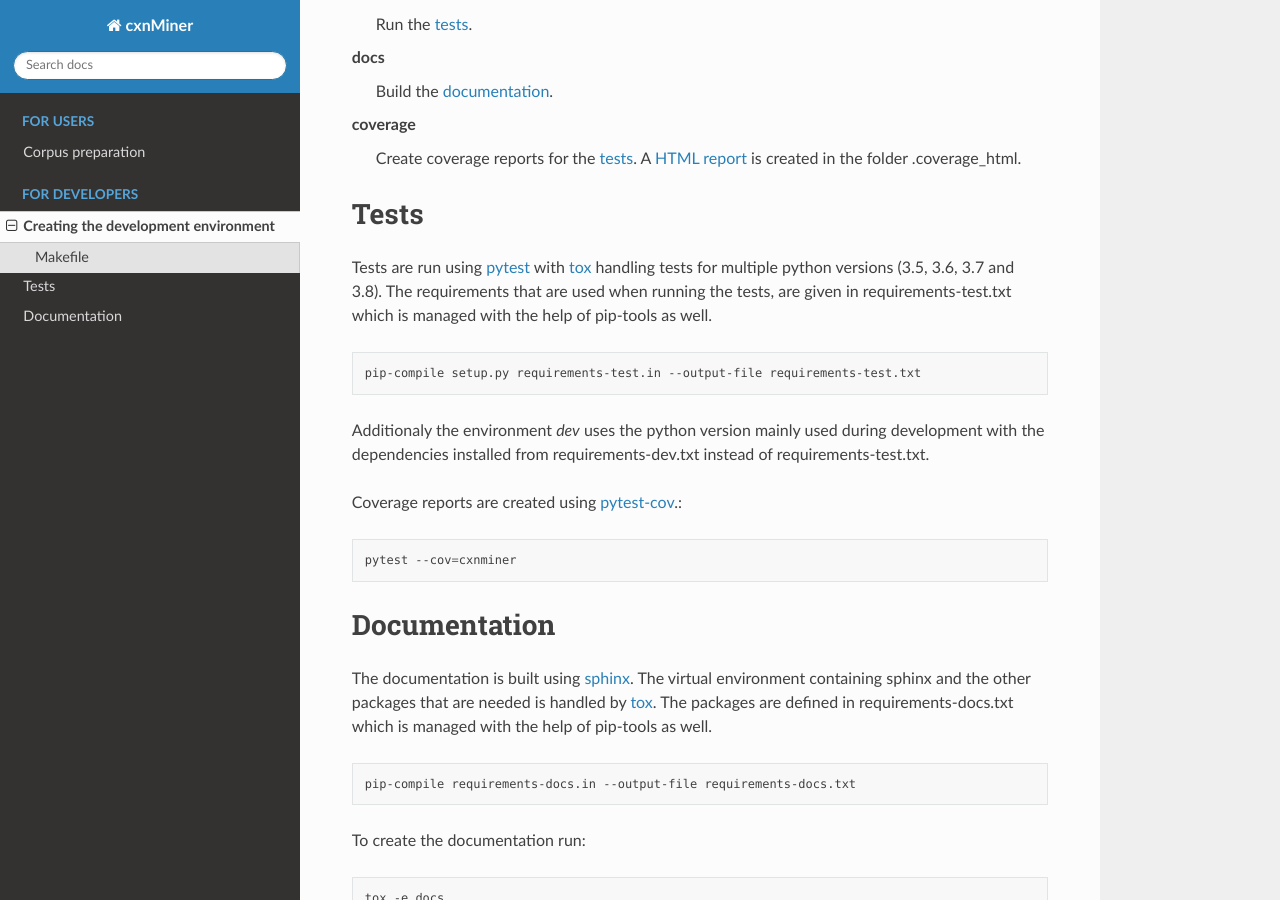
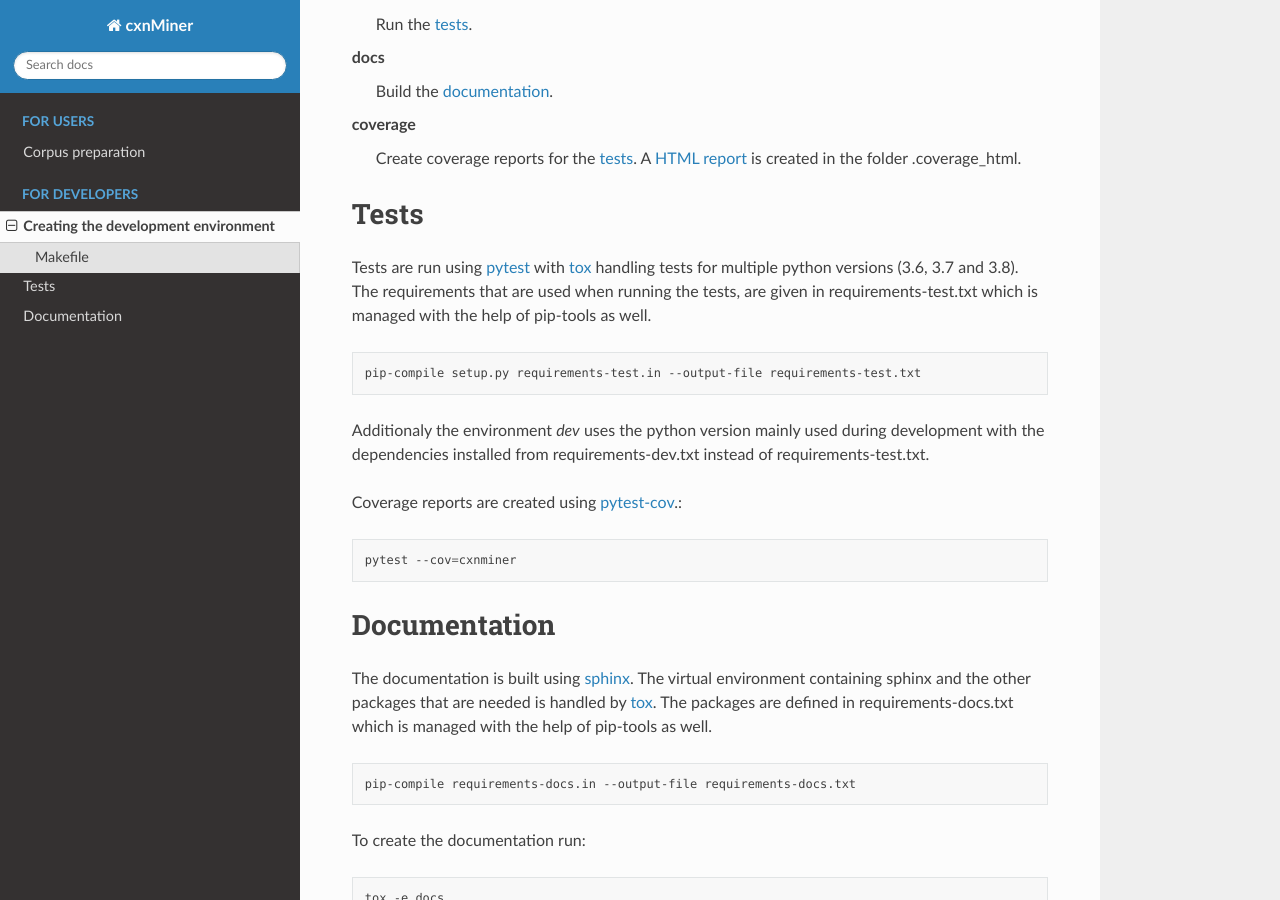
Before and after one commit to fab-bar/cxnMiner, a Sphinx documentation site: the page built from docs/development.rst, in a window 1280 px wide and 900 px high, scrolled down 1149 px. Built offline with Sphinx 7.4.7 and the Read the Docs theme 2.0.0, drawn with Linux system fonts in a browser that asks for light colours.

```diff
--- a/docs/development.rst
+++ b/docs/development.rst
@@ -65,7 +65,7 @@ Tests
 
 Tests are run using `pytest <https://docs.pytest.org>`_ with `tox
 <https://tox.readthedocs.io/>`_ handling tests for multiple python versions
-(3.5, 3.6, 3.7 and 3.8). The requirements that are used when running the tests,
+(3.6, 3.7 and 3.8). The requirements that are used when running the tests,
 are given in requirements-test.txt which is managed with the help of pip-tools
 as well.
 
--- a/setup.cfg
+++ b/setup.cfg
@@ -14,7 +14,7 @@ filterwarnings =
 omit = cxnminer/_version.py
 
 [tox:tox]
-envlist = py35, py36, py37, py38, dev
+envlist = py36, py37, py38, dev
 
 [testenv]
 deps =
```
Also changed, not shown: 1 other file.
